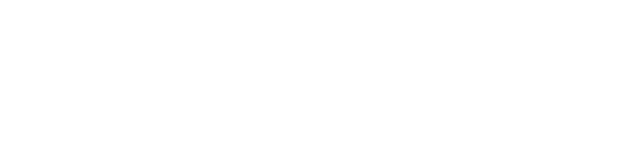
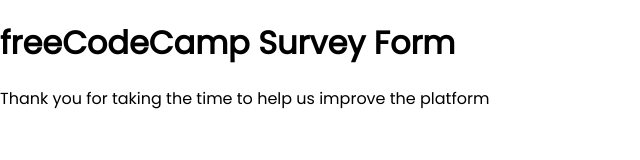
Before and after one commit to DevKhalyd/web_development_beginner, a plain HTML site: page forms/index.html in a window 1280 px wide. Shown: the whole page, without its empty margins (0-640 px from the left). Drawn offline with Linux system fonts and the light colour scheme.

Commit message:
Until div

```diff
--- a/forms/index.html
+++ b/forms/index.html
@@ -2,14 +2,70 @@
 <html lang="en">
 
 <head>
+    <link rel="stylesheet" href="./styles.css">
+    <!--
+        The <meta> tag defines metadata about an HTML document. Metadata is data (information) about data.
+        <meta> tags always go inside the <head> element, and are typically used to specify character set,
+             page description, keywords, author of the document, and viewport settings.
+
+             Metadata will not be displayed on the page, but is machine parsable.
+
+        Metadata is used by browsers (how to display content or reload page), search engines (keywords), and other web services.
+
+    -->
+    <!-- Specifies the character encoding for the HTML document  -->
     <meta charset="UTF-8">
+    <!--
+        The http-equiv attribute provides an HTTP header for the information/value of the content attribute.
+
+        The http-equiv attribute can be used to simulate an HTTP response header.
+     -->
     <meta http-equiv="X-UA-Compatible" content="IE=edge">
+    <!-- Specifies a name for the metadata
+         Example:
+         application-name
+         author
+         description
+         generator
+         keywords
+         viewport
+         If the viewport is not present the html will show as desktop instead of a mobile design
+    -->
+    <!-- Setting the viewport to make your website look good on all devices -->
+    <!-- This gives the browser instructions on how to control the page's dimensions and scaling.
+
+         The width=device-width part sets the width of the page to follow the screen-width of the device (which will vary depending on the device).
+
+        The initial-scale=1.0 part sets the initial zoom level when the page is first loaded by the browser. -->
     <meta name="viewport" content="width=device-width, initial-scale=1.0">
-    <title>freeCodeCamp</title>
+    <!-- Define keywords for search engine -->
+    <meta name="keywords" content="HTML, CSS, JavaScript">
+    <!-- Define a description of your web page -->
+    <meta name="description" content="First Form for freeCodeCamp">
+    <!-- Define the author of a page -->
+    <meta name="author" content="Rolando Garcia">
+    <title>freeCodeCamp: Survey Form</title>
 </head>
 
 <body>
+    <!--
+        The <div> HTML element is the generic container for flow content. It has no effect on the content or layout until styled in
+            some way using CSS (e.g. styling is directly applied to it, or some kind of layout model like Flexbox is applied to its parent element).
 
+        As a "pure" container, the <div> element does not inherently represent anything. Instead, it's used to group content so it can be easily styled
+        using the class or id attributes, marking a section of a document as being written in a different language (using the lang attribute), and so on.
+
+        In summary, can works as a container of its children
+    -->
+    <div class="container">
+        <header class="header">
+            <h1 id="title" class="text-center">freeCodeCamp Survey Form</h1>
+            <p>Thank you for taking the time to help us improve the platform</p>
+        </header>
+        <form id="survey-form">
+
+        </form>
+    </div>
 </body>
 
 </html>
--- a/forms/styles.css
+++ b/forms/styles.css
@@ -1,3 +1,11 @@
-* {
-    color: black;
+@import url('https://fonts.googleapis.com/css?family=Poppins:200i,400&display=swap');
+
+
+body {
+    font-family: 'Poppins', sans-serif;
+    font-size: 1rem;
+    font-weight: 400;
+    line-height: 1.4;
+    color: var(--color-white);
+    margin: 0;
 }
```
Also changed, not shown: 3 other files.
